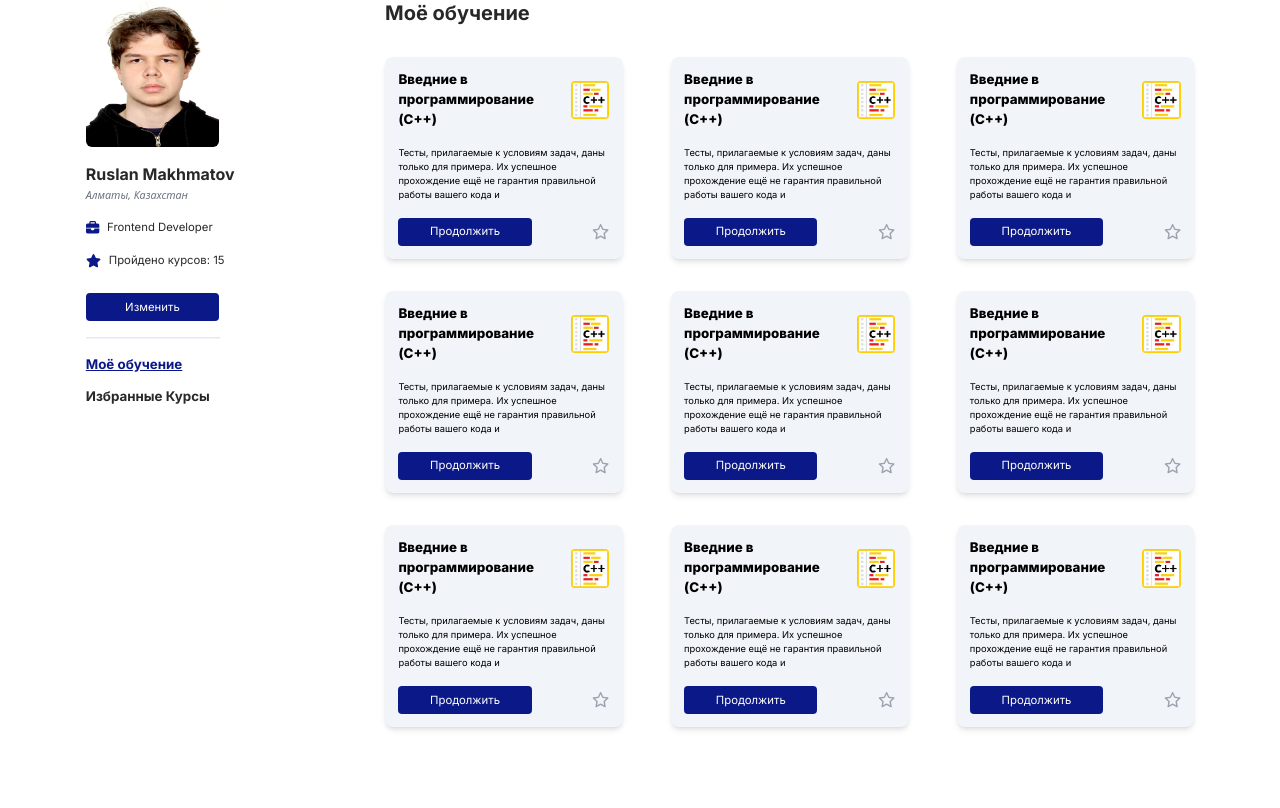
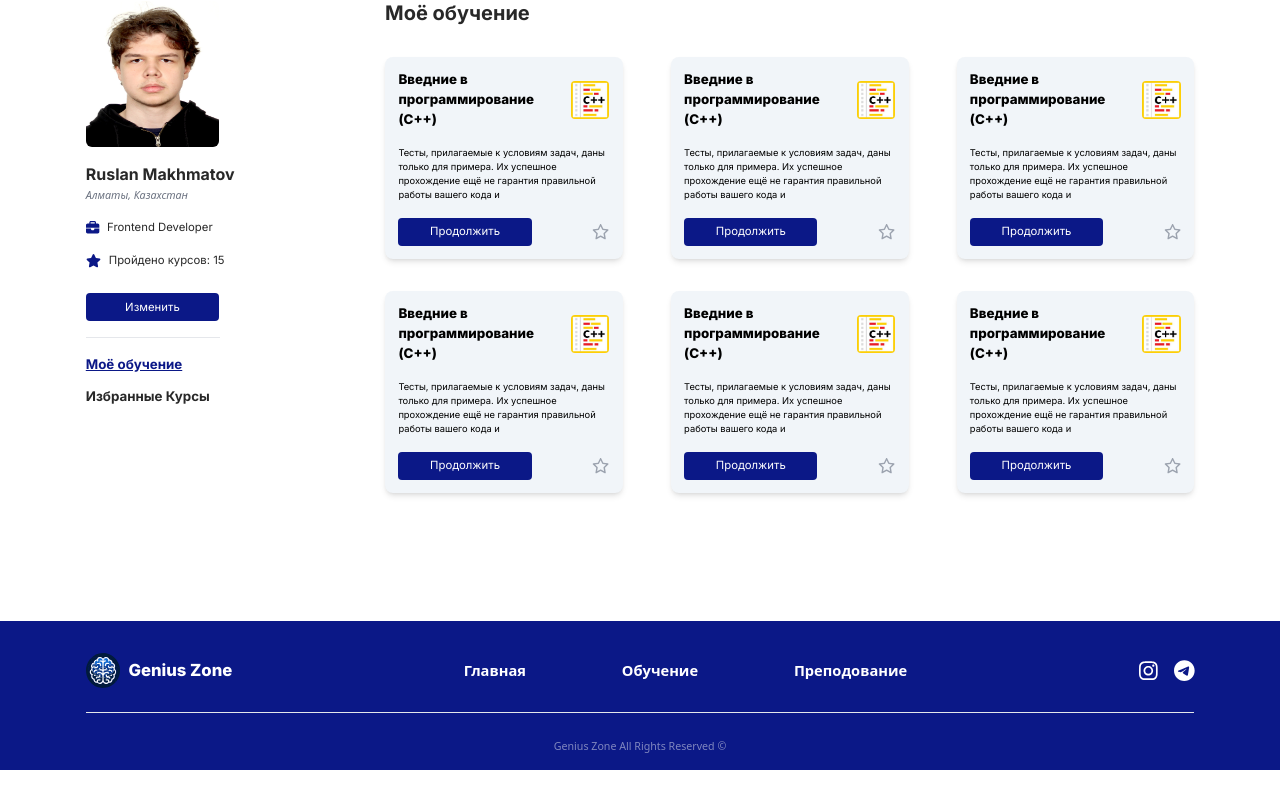
Before and after one commit to k1ngsterr1/genius-zone, a React (Vite) app: page /user in a window 1280 px wide. Shown: the part 226-1034 px from the top of the page. After the commit the page ends 996 px from the top, so only its background shows below. Built offline with nearby package versions, Linux system fonts and the light colour scheme.

Commit message:
Version 1.3.8

```diff
--- a/package.json
+++ b/package.json
@@ -11,6 +11,7 @@
   },
   "dependencies": {
     "@fortawesome/fontawesome-svg-core": "^6.4.2",
+    "@fortawesome/free-brands-svg-icons": "^6.4.2",
     "@fortawesome/free-regular-svg-icons": "^6.4.2",
     "@fortawesome/free-solid-svg-icons": "^6.4.2",
     "@fortawesome/react-fontawesome": "^0.2.0",
--- /dev/null
+++ b/src/features/Footer/ui/index.tsx
@@ -0,0 +1,45 @@
+import { Logo } from "@shared/index";
+import { Link } from "react-router-dom";
+import { FontAwesomeIcon } from "@fortawesome/react-fontawesome";
+import { faInstagram } from "@fortawesome/free-brands-svg-icons";
+import { faTelegram } from "@fortawesome/free-brands-svg-icons/faTelegram";
+
+import "./styles.scss";
+import { Separator } from "@shared/ui/Separator";
+
+export const Footer = () => {
+  return (
+    <footer className="footer flex flex-col">
+      <div className="footer__container flex flex-col">
+        <nav className="footer__container__nav flex items-center justify-between mt-8">
+          <Logo color="white" />
+          <div className="w-[40%] flex items-center justify-between">
+            <Link to="/" className="footer__container__nav--link">
+              Главная
+            </Link>
+            <Link to="/studying" className="footer__container__nav--link">
+              Обучение
+            </Link>
+            <Link to="/teaching" className="footer__container__nav--link">
+              Преподование
+            </Link>
+          </div>
+          <div className="footer__container__nav__icons--icon w-[5%] flex items-center justify-between">
+            <FontAwesomeIcon
+              icon={faInstagram}
+              className="footer__container__nav__icons--icon"
+            />
+            <FontAwesomeIcon
+              icon={faTelegram}
+              className="footer__container__nav__icons--icon"
+            />
+          </div>
+        </nav>
+        <Separator width="w-[100%]" margin="mt-6 mb-6" color="bg-white-100" />
+        <span className="footer__container__text mb-4">
+          Genius Zone All Rights Reserved ©
+        </span>
+      </div>
+    </footer>
+  );
+};
--- /dev/null
+++ b/src/features/Footer/ui/styles.scss
@@ -0,0 +1,48 @@
+.footer {
+  width: 100%;
+  height: auto;
+  margin: auto;
+  @apply bg-custom-blue;
+
+  &__container {
+    width: 86.6%;
+    height: auto;
+    margin: auto;
+
+    &__nav {
+      width: 100%;
+      height: auto;
+
+      &--link {
+        font-size: clamp(11px, 1.1457600000000001vw, 44px);
+        font-weight: 600;
+        @apply text-white;
+        transition: 0.3s all;
+        &:hover {
+          @apply text-gray-300;
+        }
+      }
+
+      &__icons {
+        height: auto;
+
+        &--icon {
+          font-size: clamp(16px, 1.66656vw, 64px);
+          color: white;
+          cursor: pointer;
+          transition: 0.3s all;
+          &:hover {
+            @apply text-gray-300;
+          }
+        }
+      }
+    }
+
+    &__text {
+      font-size: clamp(8px, 0.83328vw, 32px);
+      @apply text-gray-100;
+      opacity: 0.5;
+      margin: auto;
+    }
+  }
+}
--- a/src/shared/ui/Separator/index.tsx
+++ b/src/shared/ui/Separator/index.tsx
@@ -4,9 +4,14 @@ import "./styles.scss";
 
 interface SeparatorProps {
   width: string;
-  marginTop: string;
+  margin: string;
+  color: string;
 }
 
-export const Separator: React.FC<SeparatorProps> = ({ width, marginTop }) => {
-  return <hr className={`horizontal-separator ${width} ${marginTop}`} />;
+export const Separator: React.FC<SeparatorProps> = ({
+  width,
+  margin,
+  color,
+}) => {
+  return <hr className={`horizontal-separator ${width} ${margin}`} />;
 };
--- a/src/shared/ui/Separator/styles.scss
+++ b/src/shared/ui/Separator/styles.scss
@@ -1,4 +1,3 @@
 .horizontal-separator {
   height: 2px;
-  @apply bg-slate-100;
 }
--- a/src/shared/ui/logo/index.tsx
+++ b/src/shared/ui/logo/index.tsx
@@ -2,12 +2,16 @@ import logo from "@assets/logo.svg";
 
 import "./styles.scss";
 
-export const Logo = () => {
+interface LogoProps {
+  color?: string;
+}
+
+export const Logo: React.FC<LogoProps> = ({ color }) => {
   return (
     <div className="logo-container flex items-center">
       <img src={logo} className="logo-container__image" alt="logo" />
-      <span className="ml-2 logo-container__text">
-        Genius <span className="blue">Zone</span>
+      <span className={`ml-2 logo-container__text ${color}`}>
+        Genius <span className={`blue ${color}`}>Zone</span>
       </span>
     </div>
   );
--- a/src/shared/ui/logo/styles.scss
+++ b/src/shared/ui/logo/styles.scss
@@ -15,6 +15,10 @@
     font-style: normal;
     font-weight: 800;
     line-height: normal;
+  }
+
+  .white {
+    color: white !important;
   }
 }
 
@@ -37,5 +41,8 @@
       font-weight: 800;
       line-height: normal;
     }
+    .white {
+      color: white !important;
+    }
   }
 }
--- a/src/widgets/User/index.tsx
+++ b/src/widgets/User/index.tsx
@@ -1,6 +1,7 @@
 import image from "@assets/ruslan.jpg";
 
 import { UtilityButton } from "@shared/ui/UtilityButton";
+import { Footer } from "@features/Footer/ui";
 import { FontAwesomeIcon } from "@fortawesome/react-fontawesome";
 import { faBriefcase, faStar } from "@fortawesome/free-solid-svg-icons";
 import { Separator } from "@shared/ui/Separator";
@@ -10,6 +11,7 @@ import "./styles.scss";
 
 export const UserScreen = () => {
   return (
+    <>
       <main className="wrapper--row mb-12">
         <aside className="user-profile-whole w-auto h-full sticky top-20">
           <div className="user-profile flex flex-col items-start ">
@@ -42,7 +44,7 @@ export const UserScreen = () => {
               onClick={() => console.log("LOL")}
               type={"filled-btn"}
             />
-          <Separator width="w-[90%]" marginTop="mt-4 mb-4" />
+            <Separator width="w-[90%]" margin="mt-4 mb-4" color="bg-gray-100" />
             <div className="user-profile__tab-buttons flex flex-col items-start">
               <UtilityButton
                 text="Моё обучение"
@@ -71,12 +73,9 @@ export const UserScreen = () => {
             <CourseTab margin={"ml-12"} buttonText={"Продолжить"} />
             <CourseTab margin={"ml-12"} buttonText={"Продолжить"} />
           </div>
-        <div className="w-full flex items-center justify-between mt-8">
-          <CourseTab buttonText={"Продолжить"} />
-          <CourseTab margin={"ml-12"} buttonText={"Продолжить"} />
-          <CourseTab margin={"ml-12"} buttonText={"Продолжить"} />
-        </div>
         </div>
       </main>
+      <Footer />
+    </>
   );
 };
```
Also changed, not shown: src/assets/logo_white.svg (added), 1 other file (tests, documents, lock files or other folders). Lines whose indentation alone changed are shown as unchanged.
